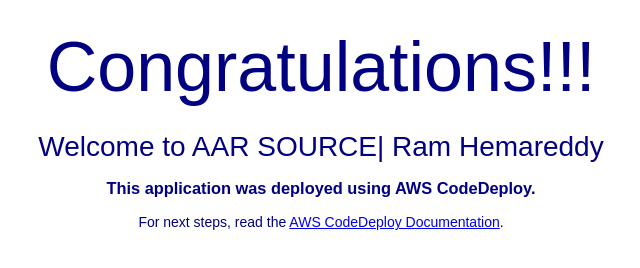
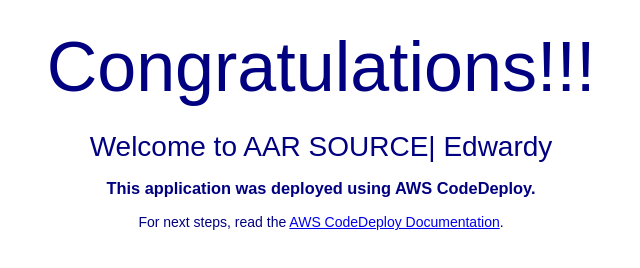
Before and after one commit to dean6969/End-to-End-data-pipeline-deployment-with-bianance-API-and-data-vault-2.0, a plain HTML site: page index.html in a window 1280 px wide. Shown: the part 220-488 px from the top of the page, without its empty margins (319-959 px from the left). Drawn offline with Linux system fonts and the light colour scheme.

Commit message:
Update index.html

```diff
--- a/index.html
+++ b/index.html
@@ -28,7 +28,7 @@
   <div align="center">
     <img src="https://s3.ap-south-1.amazonaws.com/www.basava.com/aar_logo_final.png" style="max-width: 20%;">
     <h1>Congratulations!!! </h1>
-      <h2>Welcome to AAR SOURCE| Ram Hemareddy</h2>
+      <h2>Welcome to AAR SOURCE| Edwardy</h2>
     <h3>This application was deployed using AWS CodeDeploy.</h3>
     <p>For next steps, read the <a href="http://aws.amazon.com/documentation/codedeploy">AWS CodeDeploy Documentation</a>.</p>
   </div>
```
